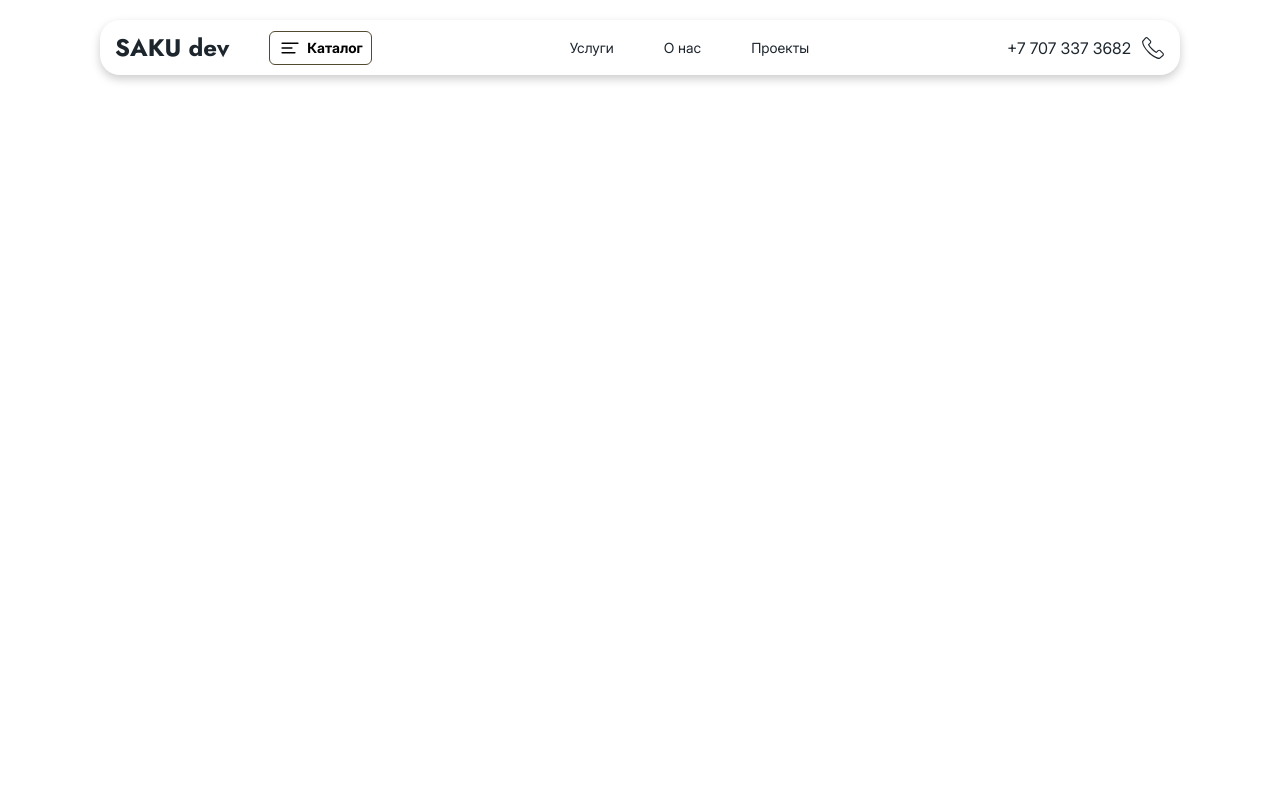
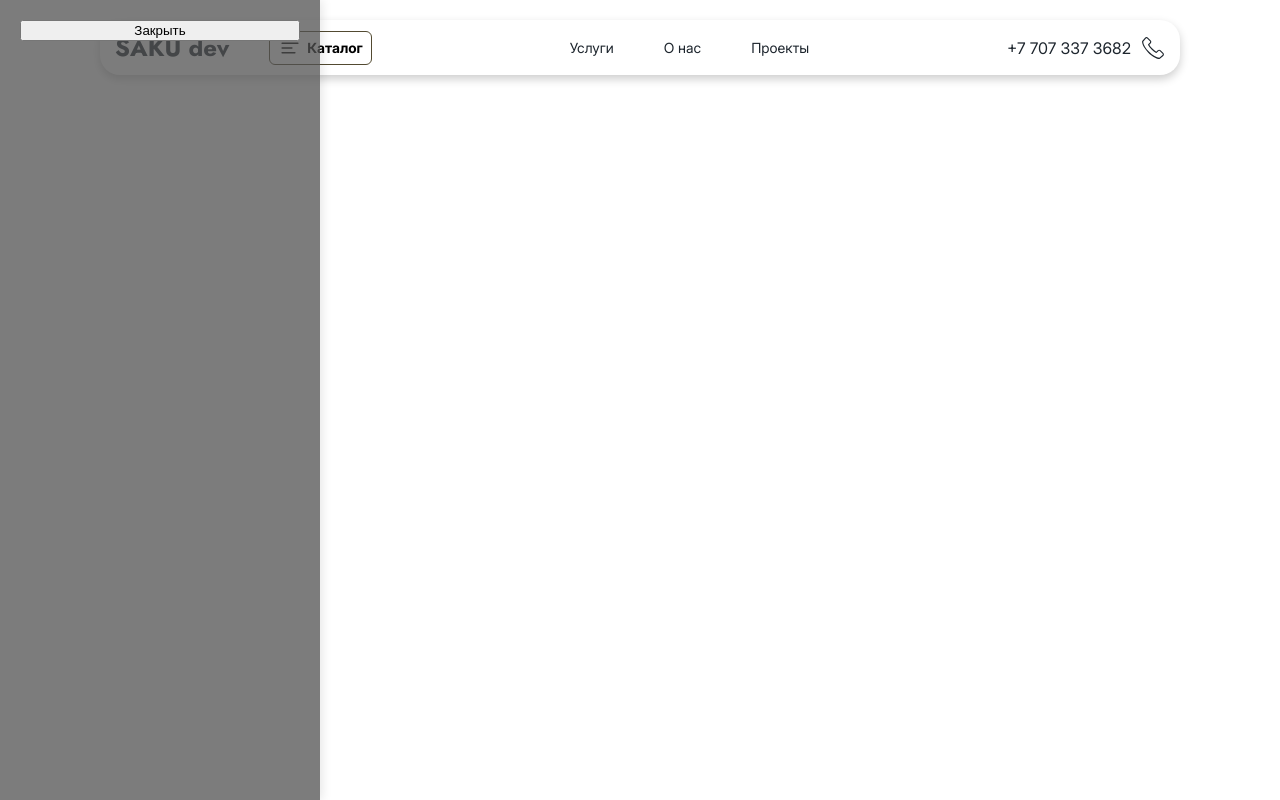
Before and after one commit to eg1oria/saku_dev, a plain HTML site: page index.html in a window 1280 px wide. Both pictures are taken after a click on the button "Каталог". Drawn offline with Linux system fonts and the light colour scheme.

Commit message:
сделал меню тест

```diff
--- a/index.html
+++ b/index.html
@@ -5,6 +5,7 @@
     <meta charset="UTF-8">
     <meta name="viewport" content="width=device-width, initial-scale=1.0">
     <link rel="stylesheet" href="style.css">
+    <script type="module" src="./js/main.js"></script>
     <title>Document</title>
 </head>
 
@@ -17,7 +18,7 @@
                         SAKU dev
                     </a>
 
-                    <button class="btn header__btn">
+                    <button class="btn header__btn" id="headerButton">
                         <svg class="header__logo" width="24" height="24" aria-hidden="true">
                             <use xlink:href="images/sprite.svg#icon-menu"></use>
                         </svg>
@@ -45,6 +46,11 @@
                 </a>
             </div>
         </div>
+
+        <!-- просто проверка как будет выглядеть меню -->
+        <div class="header__menu" id="headerMenu">
+            <button id="close">Закрыть</button>
+        </div>
     </header>
 
 
--- /dev/null
+++ b/js/main.js
@@ -0,0 +1,11 @@
+const headerMenu = document.querySelector("#headerMenu");
+const headerButton = document.querySelector('#headerButton')
+const closeButton = document.querySelector('#close')
+
+headerButton.addEventListener('click', () => {
+    headerMenu.classList.toggle('header__menu-active')
+})
+
+closeButton.addEventListener('click', () => {
+    headerMenu.classList.remove('header__menu-active')
+})
--- a/scss/blocks/_header.scss
+++ b/scss/blocks/_header.scss
@@ -85,4 +85,30 @@
             text-decoration: underline;
         }
     }
+
+    &__menu {
+        width: 25%;
+        display: flex;
+        flex-direction: column;
+        gap: 20px;
+        height: 100vh;
+        position: absolute;
+        top: 0;
+        left: 0;
+        background-color: #525252c0;
+        box-shadow: 2px 0 10px rgba(0, 0, 0, 0.1);
+        z-index: 1000;
+        padding: 20px;
+        transition: display 1s linear;
+        opacity: 0;
+        transform: translateX(-100%);
+        pointer-events: none;
+        transition: all 0.4s ease;
+    }
+
+    &__menu-active {
+        opacity: 1;
+        transform: translateX(0);
+        pointer-events: auto;
+    }
 }
--- a/scss/global/_reboot.scss
+++ b/scss/global/_reboot.scss
@@ -12,6 +12,7 @@ body {
   margin: 0;
   min-height: 100vh;
   padding: 0;
+  position: relative;
 }
 
 img {
```
Also changed, not shown: style.css, 1 other file.
